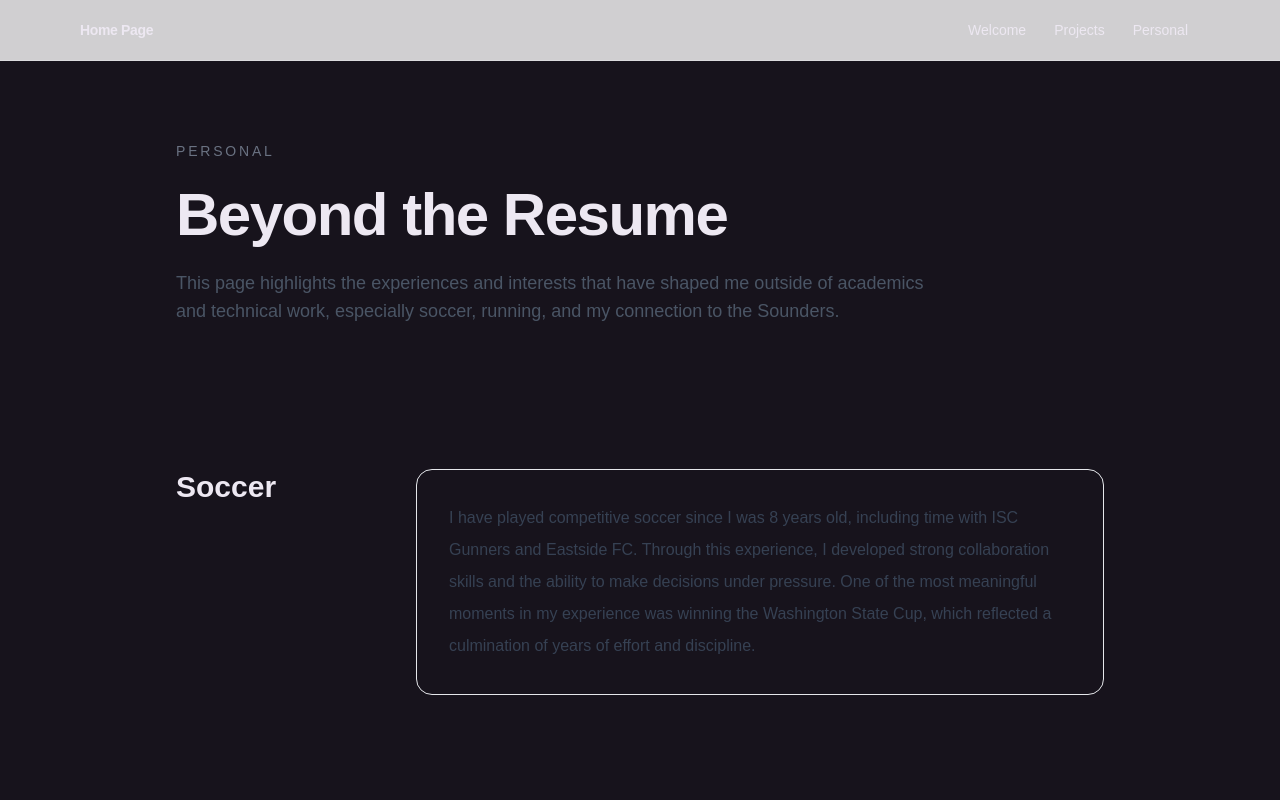
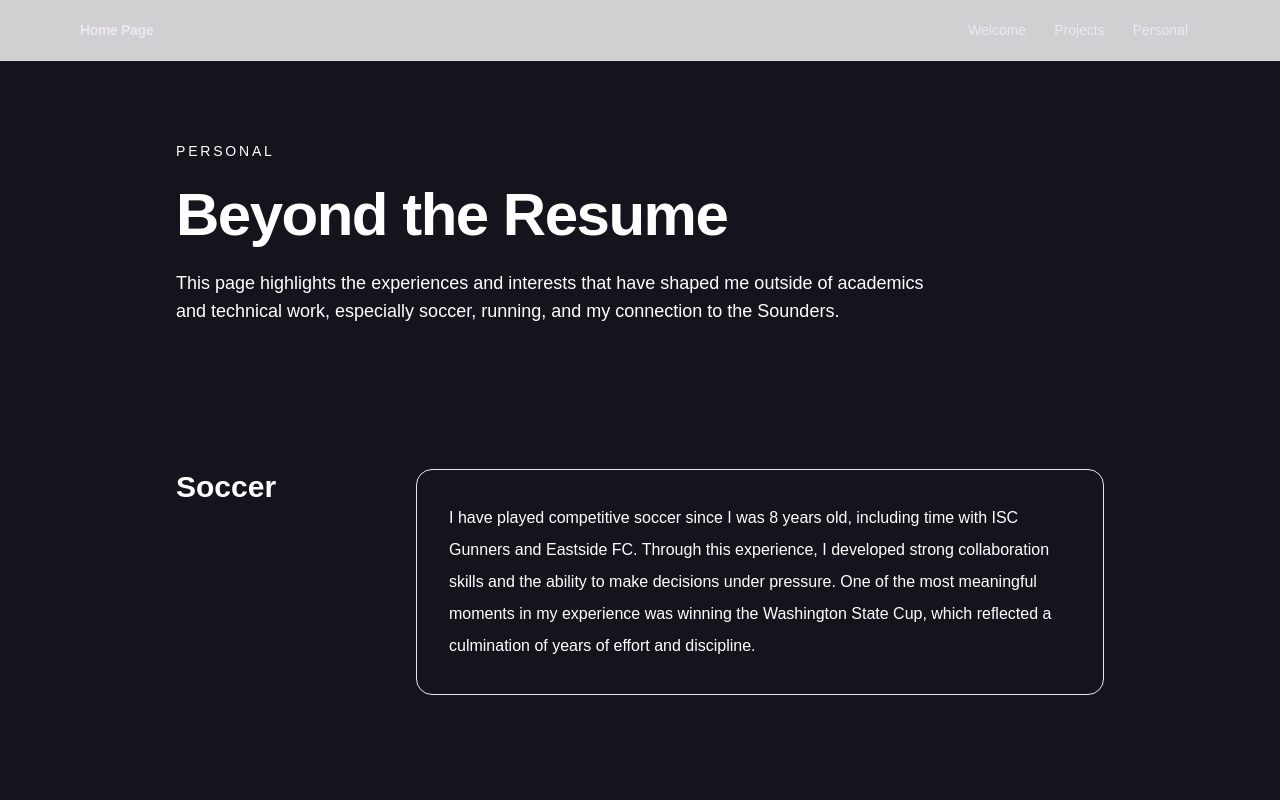
Before and after one commit to VarunP3000/VarunP3000.github.io, a Next.js app: page /personal in a window 1280 px wide. Shown: the top 800 px of the page. Built offline with nearby package versions, Linux system fonts and the light colour scheme.

Commit message:
changed text

```diff
--- a/src/app/personal/page.tsx
+++ b/src/app/personal/page.tsx
@@ -1,18 +1,22 @@
 import PersonalHero from "./components/PersonalHero";
+
 import SoccerWriteupSection from "./components/SoccerWriteupSection";
 import RunningWriteupSection from "./components/RunningWriteupSection";
-import SoundersMediaSection from "./components/SoundersMediaSection";
+
 import RunningMediaSection from "./components/RunningMediaSection";
 import SoccerMediaSection from "./components/SoccerMediaSection";
 
 export default function PersonalPage() {
   return (
-    <main className="min-h-screen">
+    <main className="min-h-screen text-white [&_*]:!text-white">
       <PersonalHero />
+
       <SoccerWriteupSection />
+
       <RunningWriteupSection />
-      {/* <SoundersMediaSection /> */}
+
       <RunningMediaSection />
+
       <SoccerMediaSection />
     </main>
   );
```
